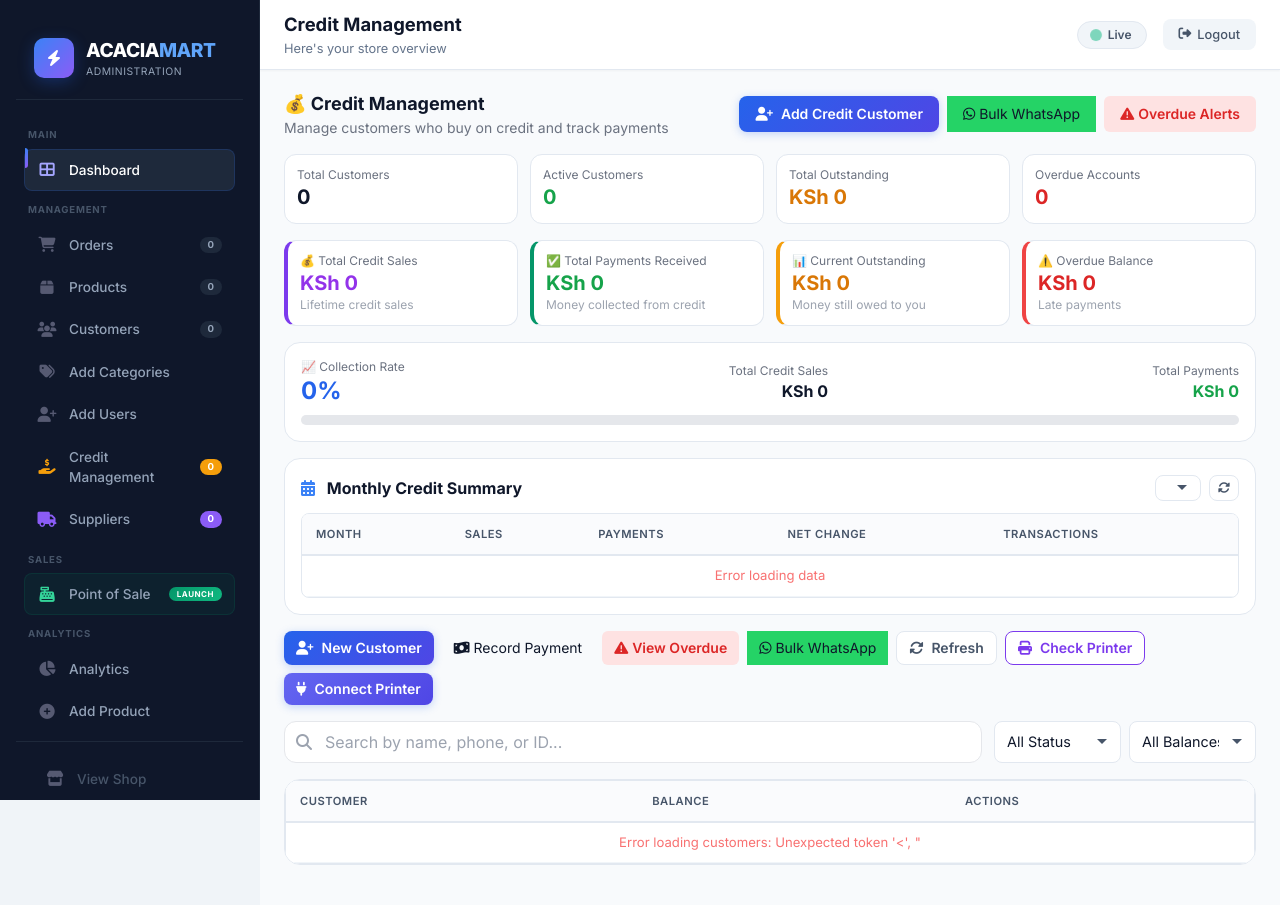
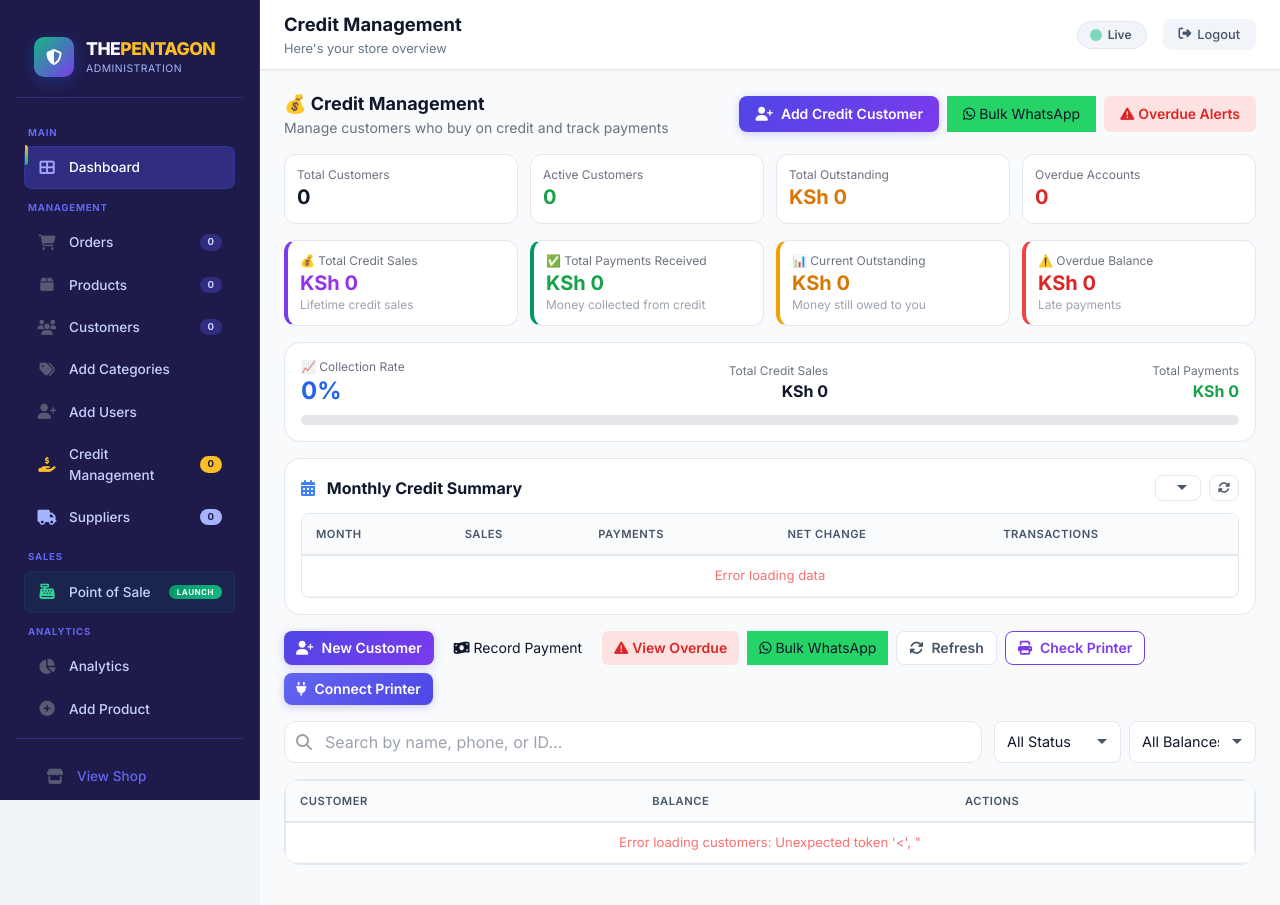
Before and after one commit to mogakafrankline97-png/franco, a Flask app: template templates/admin_credit.html in a window 1280 px wide. Run offline with Flask 3, Linux system fonts and the light colour scheme; the template is opened without the code that fills it, so the values that code supplies are empty; some libraries are stand-ins or nearby versions.

Commit message:
Update layout.html

```diff
--- a/templates/layout.html
+++ b/templates/layout.html
@@ -3,7 +3,7 @@
 <head>
     <meta charset="UTF-8" />
     <meta name="viewport" content="width=device-width, initial-scale=1.0, maximum-scale=1.0, user-scalable=yes" />
-    <title>{% block title %}ACACIAMART · Admin{% endblock %}</title>
+    <title>{% block title %}THEPENTAGON · Admin{% endblock %}</title>
 
     <!-- ===== CSS ===== -->
     <link rel="stylesheet" href="{{ url_for('static', filename='css/admin.css') }}" />
@@ -16,7 +16,7 @@
 
     <style>
         /* ============================================================
-           MASTER STYLESHEET
+           THEPENTAGON — MASTER STYLESHEET
            ============================================================ */
         .sidebar-toggle {
             display: none;
@@ -51,7 +51,7 @@
                 box-shadow: 4px 0 30px rgba(0, 0, 0, 0.25) !important;
                 border-radius: 0 !important;
                 overflow-y: auto !important;
-                background: #0f172a !important;
+                background: #1e1b4b !important;
             }
             .sidebar.open { transform: translateX(0) !important; }
             .sidebar-backdrop {
@@ -105,7 +105,7 @@
         }
 
         /* ============================================================
-           LEGACY TOAST (JS creates its own)
+           LEGACY TOAST
            ============================================================ */
         .toast {
             position: fixed;
@@ -195,8 +195,8 @@
             background: white;
         }
         .form-input:focus {
-            border-color: #3b82f6;
-            box-shadow: 0 0 0 3px rgba(59, 130, 246, 0.15);
+            border-color: #4f46e5;
+            box-shadow: 0 0 0 3px rgba(79, 70, 229, 0.15);
         }
         .form-input:disabled { background: #f1f5f9; cursor: not-allowed; }
         select.form-input {
@@ -223,11 +223,11 @@
             border: none;
             cursor: pointer;
             transition: all 0.2s;
-            background: linear-gradient(135deg, #2563eb, #4f46e5);
+            background: linear-gradient(135deg, #4f46e5, #7c3aed);
             color: white;
-            box-shadow: 0 2px 8px rgba(37, 99, 235, 0.25);
-        }
-        .btn-gradient:hover { transform: translateY(-1px); box-shadow: 0 4px 16px rgba(37, 99, 235, 0.35); }
+            box-shadow: 0 2px 8px rgba(79, 70, 229, 0.25);
+        }
+        .btn-gradient:hover { transform: translateY(-1px); box-shadow: 0 4px 16px rgba(79, 70, 229, 0.35); }
         .btn-gradient:disabled { opacity: 0.6; cursor: not-allowed; transform: none; }
         .btn-gradient.green { background: linear-gradient(135deg, #059669, #10b981); box-shadow: 0 2px 8px rgba(5, 150, 105, 0.25); }
         .btn-gradient.green:hover { box-shadow: 0 4px 16px rgba(5, 150, 105, 0.35); }
@@ -267,17 +267,17 @@
         .btn-danger:hover { background: #fecaca; }
 
         /* ============================================================
-           SIDEBAR
+           SIDEBAR — INDIGO THEME
            ============================================================ */
         .sidebar {
             width: 260px;
-            background: #0f172a;
+            background: #1e1b4b;
             min-height: 100vh;
             padding: 20px 16px;
             display: flex;
             flex-direction: column;
             flex-shrink: 0;
-            border-right: 1px solid #1e293b;
+            border-right: 1px solid #312e81;
             overflow-y: auto;
         }
         .sidebar .brand {
@@ -285,14 +285,14 @@
             align-items: center;
             gap: 12px;
             padding-bottom: 20px;
-            border-bottom: 1px solid #1e293b;
+            border-bottom: 1px solid #312e81;
             margin-bottom: 16px;
         }
         .sidebar .brand-icon {
             width: 40px;
             height: 40px;
             border-radius: 10px;
-            background: linear-gradient(135deg, #3b82f6, #8b5cf6);
+            background: linear-gradient(135deg, #10b981, #7c3aed);
             display: flex;
             align-items: center;
             justify-content: center;
@@ -300,14 +300,14 @@
             font-size: 1.2rem;
             flex-shrink: 0;
         }
-        .sidebar .brand-text { font-size: 1.2rem; font-weight: 800; color: white; letter-spacing: -0.5px; }
-        .sidebar .brand-text span { color: #60a5fa; }
-        .sidebar .brand-sub { font-size: 0.65rem; color: #94a3b8; letter-spacing: 0.5px; text-transform: uppercase; }
+        .sidebar .brand-text { font-size: 1.1rem; font-weight: 800; color: white; letter-spacing: -0.5px; }
+        .sidebar .brand-text span { color: #fbbf24; }
+        .sidebar .brand-sub { font-size: 0.65rem; color: #a5b4fc; letter-spacing: 0.5px; text-transform: uppercase; }
         .sidebar .nav-label {
             font-size: 0.6rem;
             text-transform: uppercase;
             letter-spacing: 0.8px;
-            color: #475569;
+            color: #6366f1;
             padding: 12px 12px 6px;
             font-weight: 700;
         }
@@ -317,7 +317,7 @@
             gap: 12px;
             padding: 10px 12px;
             border-radius: 8px;
-            color: #94a3b8;
+            color: #c7d2fe;
             text-decoration: none;
             transition: all 0.15s;
             cursor: pointer;
@@ -325,27 +325,27 @@
             font-weight: 500;
             position: relative;
         }
-        .sidebar .nav-item:hover { background: #1e293b; color: #e2e8f0; }
-        .sidebar .nav-item.active { background: #1e293b; color: white; }
+        .sidebar .nav-item:hover { background: #312e81; color: #ffffff; }
+        .sidebar .nav-item.active { background: #312e81; color: white; }
         .sidebar .nav-item.active::before {
             content: '';
             position: absolute;
             left: 0; top: 8px; bottom: 8px;
             width: 3px;
             border-radius: 0 4px 4px 0;
-            background: linear-gradient(180deg, #3b82f6, #8b5cf6);
+            background: linear-gradient(180deg, #fbbf24, #10b981);
         }
         .sidebar .nav-item i { width: 20px; text-align: center; font-size: 0.95rem; flex-shrink: 0; }
         .sidebar .nav-item .badge {
             margin-left: auto;
-            background: #1e293b;
-            color: #94a3b8;
+            background: #312e81;
+            color: #c7d2fe;
             padding: 1px 8px;
             border-radius: 12px;
             font-size: 0.6rem;
             font-weight: 700;
         }
-        .sidebar .nav-item.active .badge { background: #2563eb; color: white; }
+        .sidebar .nav-item.active .badge { background: #4f46e5; color: white; }
         .sidebar .nav-item.pos-link .pos-badge {
             margin-left: auto;
             background: linear-gradient(135deg, #059669, #10b981);
@@ -358,9 +358,9 @@
         }
         .sidebar .nav-item.pos-link:hover .pos-badge { background: linear-gradient(135deg, #047857, #059669); }
         .sidebar .spacer { flex: 1; }
-        .sidebar .footer { padding-top: 16px; border-top: 1px solid #1e293b; margin-top: 8px; }
-        .sidebar .footer .nav-item { color: #475569; }
-        .sidebar .footer .nav-item:hover { color: #94a3b8; }
+        .sidebar .footer { padding-top: 16px; border-top: 1px solid #312e81; margin-top: 8px; }
+        .sidebar .footer .nav-item { color: #6366f1; }
+        .sidebar .footer .nav-item:hover { color: #a5b4fc; }
 
         /* ============================================================
            MAIN CONTENT
@@ -437,8 +437,8 @@
             min-height: 70px;
         }
         .quick-action:hover {
-            border-color: #3b82f6;
-            box-shadow: 0 2px 12px rgba(37, 99, 235, 0.08);
+            border-color: #4f46e5;
+            box-shadow: 0 2px 12px rgba(79, 70, 229, 0.08);
             transform: translateY(-2px);
         }
         .quick-action i { font-size: 1.4rem; margin-bottom: 2px; }
@@ -545,7 +545,7 @@
             cursor: pointer;
         }
         .pagination .page-link:hover { background: #f1f5f9; border-color: #94a3b8; }
-        .pagination .page-link.active { background: #2563eb; border-color: #2563eb; color: white; }
+        .pagination .page-link.active { background: #4f46e5; border-color: #4f46e5; color: white; }
         .pagination .page-link:disabled { opacity: 0.4; cursor: not-allowed; }
 
         /* ============================================================
@@ -606,8 +606,8 @@
         .text-gray-600 { color: #475569; }
         .text-green-600 { color: #16a34a; }
         .text-red-600 { color: #dc2626; }
-        .text-blue-500 { color: #3b82f6; }
-        .text-blue-600 { color: #2563eb; }
+        .text-blue-500 { color: #6366f1; }
+        .text-blue-600 { color: #4f46e5; }
         .text-purple-600 { color: #7c3aed; }
         .text-amber-600 { color: #d97706; }
         .bg-white { background: white; }
@@ -645,9 +645,9 @@
         <!-- ===== SIDEBAR ===== -->
         <aside class="sidebar" id="sidebar">
             <div class="brand">
-                <div class="brand-icon"><i class="fas fa-bolt"></i></div>
+                <div class="brand-icon"><i class="fas fa-shield-alt"></i></div>
                 <div>
-                    <div class="brand-text">ACACIA<span>MART</span></div>
+                    <div class="brand-text">THE<span>PENTAGON</span></div>
                     <div class="brand-sub">Administration</div>
                 </div>
             </div>
@@ -678,13 +678,13 @@
             </a>
 
             <a href="#credit" class="nav-item" onclick="showSection('credit'); return false;">
-                <i class="fas fa-hand-holding-usd" style="color: #f59e0b;"></i><span>Credit Management</span>
-                <span class="badge" id="creditCount" style="background: #f59e0b; color: white;">0</span>
+                <i class="fas fa-hand-holding-usd" style="color: #fbbf24;"></i><span>Credit Management</span>
+                <span class="badge" id="creditCount" style="background: #fbbf24; color: #1e1b4b;">0</span>
             </a>
 
             <a href="#suppliers" class="nav-item" onclick="showSection('suppliers'); return false;">
-                <i class="fas fa-truck" style="color: #8b5cf6;"></i><span>Suppliers</span>
-                <span class="badge" id="supplierCount" style="background: #8b5cf6; color: white;">0</span>
+                <i class="fas fa-truck" style="color: #a5b4fc;"></i><span>Suppliers</span>
+                <span class="badge" id="supplierCount" style="background: #a5b4fc; color: #1e1b4b;">0</span>
             </a>
 
             <div class="nav-label">Sales</div>
@@ -842,15 +842,12 @@
     </div>
 
     <!-- ============================================================
-         CORE SCRIPT
+         CORE SCRIPT — UNCHANGED FROM BEFORE
          ============================================================ -->
     <script>
     (function() {
         'use strict';
 
-        // ============================================================
-        // PAGE-ALIVE GUARD
-        // ============================================================
         window.__pageAlive = true;
         window.addEventListener('beforeunload', function() {
             window.__pageAlive = false;
@@ -858,9 +855,6 @@
 
         window.__layoutInitialized = false;
 
-        // ============================================================
-        // BULLETPROOF TOAST
-        // ============================================================
         window.showToast = function(message, type) {
             type = type || 'success';
             try {
@@ -901,14 +895,10 @@
 
         window.safeToast = window.showToast;
 
-        // ============================================================
-        // SIDEBAR TOGGLE
-        // ============================================================
         window.toggleSidebar = function() {
             var sidebar = document.getElementById('sidebar');
             var backdrop = document.getElementById('backdrop');
             if (!sidebar) return;
-
             var isOpen = sidebar.classList.contains('open');
             if (isOpen) {
                 sidebar.classList.remove('open');
@@ -926,17 +916,11 @@
             if (backdrop) backdrop.classList.remove('active');
         };
 
-        // ============================================================
-        // CLOSE MODAL
-        // ============================================================
         window.closeModal = function(id) {
             var modal = document.getElementById(id);
             if (modal) modal.classList.add('hidden');
         };
 
-        // ============================================================
-        // SECTION TOGGLE
-        // ============================================================
         window.showSection = function(sectionName) {
             var sections = document.querySelectorAll('.section');
             for (var i = 0; i < sections.length; i++) {
@@ -978,13 +962,9 @@
             }
         };
 
-        // ============================================================
-        // SIDEBAR COUNTS (throttled)
-        // ============================================================
         function fetchCount(url, elementId) {
             var el = document.getElementById(elementId);
             if (!el) return;
-
             fetch(url, { credentials: 'same-origin' })
                 .then(function(r) {
                     if (!r.ok) throw new Error('HTTP ' + r.status);
@@ -1014,9 +994,6 @@
             fetchCount('/admin/api/customers/count', 'customerCount');
         };
 
-        // ============================================================
-        // INDEXEDDB
-        // ============================================================
         var DB_NAME = 'PricePointDB';
         var DB_VERSION = 1;
         var STORE_NAME = 'orders';
@@ -1025,9 +1002,7 @@
         function openDB() {
             return new Promise(function(resolve, reject) {
                 if (db) { resolve(db); return; }
-
                 var request = indexedDB.open(DB_NAME, DB_VERSION);
-
                 request.onupgradeneeded = function(event) {
                     var database = event.target.result;
                     if (!database.objectStoreNames.contains(STORE_NAME)) {
@@ -1036,12 +1011,10 @@
                         store.createIndex('created_at', 'created_at', { unique: false });
                     }
                 };
-
                 request.onsuccess = function(event) {
                     db = event.target.result;
                     resolve(db);
                 };
-
                 request.onerror = function(event) {
                     reject(event.target.error);
                 };
@@ -1054,10 +1027,8 @@
                     try {
                         var tx = database.transaction(STORE_NAME, 'readwrite');
                         var store = tx.objectStore(STORE_NAME);
-
                         if (typeof order.synced === 'undefined') order.synced = false;
                         if (!order.synced_at) order.synced_at = null;
-
                         var req = store.put(order);
                         req.onsuccess = function() { resolve(order); };
                         req.onerror = function(e) { reject(e.target.error); };
@@ -1074,7 +1045,6 @@
                         var store = tx.objectStore(STORE_NAME);
                         var index = store.index('synced');
                         var req = index.getAll(false);
-
                         req.onsuccess = function() { resolve(req.result || []); };
                         req.onerror = function(e) { reject(e.target.error); };
                     } catch (err) { reject(err); }
@@ -1089,11 +1059,9 @@
                         var tx = database.transaction(STORE_NAME, 'readwrite');
                         var store = tx.objectStore(STORE_NAME);
                         var getReq = store.get(orderId);
-
                         getReq.onsuccess = function() {
                             var order = getReq.result;
                             if (!order) { resolve(null); return; }
-
                             order.synced = true;
                             order.synced_at = new Date().toISOString();
                             if (extra) {
@@ -1103,21 +1071,16 @@
                                     }
                                 }
                             }
-
                             var putReq = store.put(order);
                             putReq.onsuccess = function() { resolve(order); };
                             putReq.onerror = function(e) { reject(e.target.error); };
                         };
-
                         getReq.onerror = function(e) { reject(e.target.error); };
                     } catch (err) { reject(err); }
                 });
             });
         };
 
-        // ============================================================
-        // SYNC OFFLINE ORDERS
-        // ============================================================
         var __syncing = false;
 
         window.syncOfflineOrders = function() {
@@ -1215,9 +1178,6 @@
             });
         };
 
-        // ============================================================
-        // VIEW ORDER
-        // ============================================================
         window.viewOrder = function(orderId) {
             var modal = document.getElementById('orderModal');
             var details = document.getElementById('orderDetails');
@@ -1317,9 +1277,6 @@
                 '</div>';
         };
 
-        // ============================================================
-        // EDIT PRODUCT
-        // ============================================================
         window.editProduct = function(productId) {
             var modal = document.getElementById('editProductModal');
             if (!modal) { window.showToast('❌ Edit modal not found', 'error'); return; }
@@ -1407,9 +1364,6 @@
                 });
         };
 
-        // ============================================================
-        // DELETE PRODUCT
-        // ============================================================
         window.deleteProduct = function(productId) {
             if (!productId) { window.showToast('❌ No product ID', 'error'); return; }
             if (!confirm('⚠️ Delete product "' + productId + '"?\n\nThis cannot be undone.')) return;
@@ -1437,9 +1391,6 @@
                 });
         };
 
-        // ============================================================
-        // DELETE SUPPLIER
-        // ============================================================
         window.deleteSupplier = function(supplierId, supplierName) {
             if (!supplierId) { window.showToast('❌ No supplier ID', 'error'); return; }
 
@@ -1471,9 +1422,6 @@
                 });
         };
 
-        // ============================================================
-        // ADD CUSTOMER (stub)
-        // ============================================================
         window.addCustomer = function(event) {
             event.preventDefault();
             var name = document.getElementById('custName').value.trim();
@@ -1483,9 +1431,6 @@
             document.getElementById('customerForm').reset();
         };
 
-        // ============================================================
-        // PLACE ORDER (used by POS)
-        // ============================================================
         window.placeOrder = function(orderData) {
             fetch('/admin/pos/place-order', {
                 method: 'POST',
@@ -1515,9 +1460,6 @@
                 });
         };
 
-        // ============================================================
-        // INIT — runs exactly once
-        // ============================================================
         document.addEventListener('DOMContentLoaded', function() {
             if (window.__layoutInitialized) {
                 console.log('⏭️ Layout init skipped (already initialized)');
@@ -1525,18 +1467,15 @@
             }
             window.__layoutInitialized = true;
 
-            console.log('✅ Layout initialized');
-
-            // Sidebar counts
+            console.log('✅ THEPENTAGON Layout initialized');
+
             window.loadAllSidebarCounts();
 
-            // Backdrop close
             var backdrop = document.getElementById('backdrop');
             if (backdrop) {
                 backdrop.addEventListener('click', window.closeSidebar);
             }
 
-            // Check for unsynced orders
             window.getUnsyncedOrdersFromIndexedDB().then(function(orders) {
                 if (!window.__pageAlive) return;
 
@@ -1565,7 +1504,6 @@
             });
         });
 
-        // Online event
         window.addEventListener('online', function() {
             if (!window.__pageAlive) return;
 
@@ -1588,7 +1526,6 @@
             }, 1000);
         });
 
-        // Escape key closes modals
         document.addEventListener('keydown', function(e) {
             if (e.key === 'Escape') {
                 window.closeSidebar();
@@ -1598,14 +1535,13 @@
             }
         });
 
-        // Resize closes sidebar on desktop
         window.addEventListener('resize', function() {
             if (window.innerWidth > 768) {
                 window.closeSidebar();
             }
         });
 
-        console.log('✅ ACACIAMART Admin layout ready');
+        console.log('✅ THEPENTAGON Admin layout ready');
     })();
     </script>
 
```
